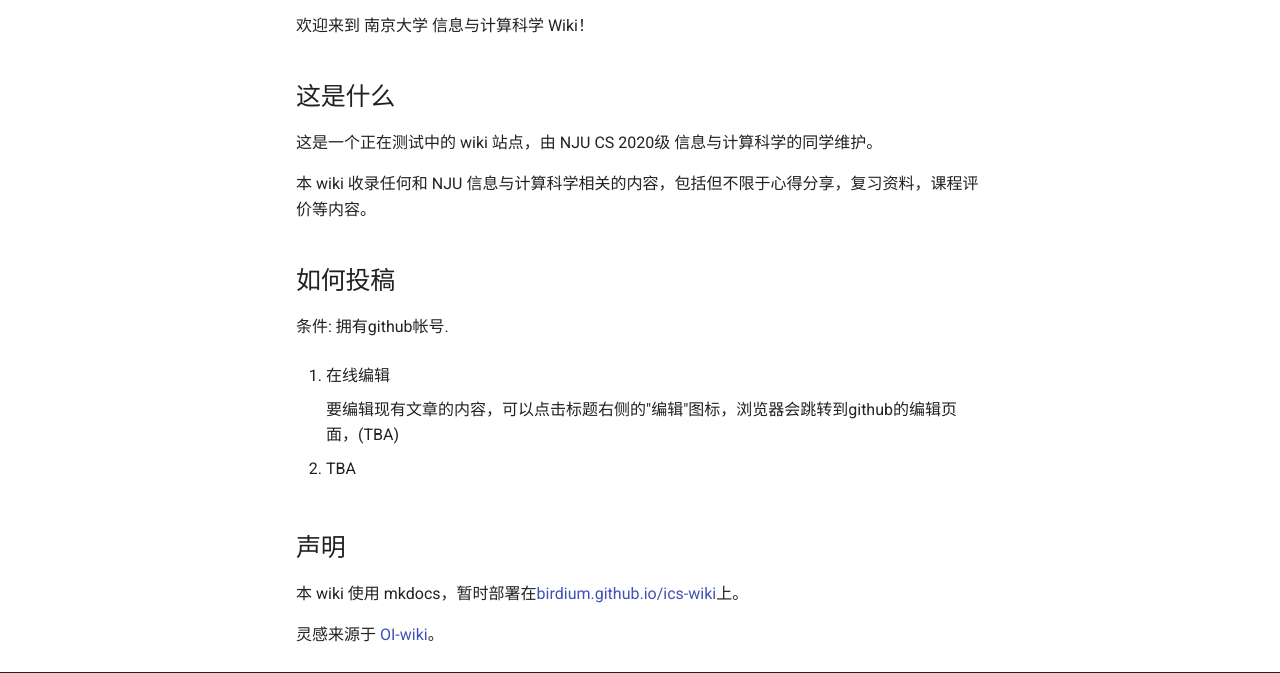
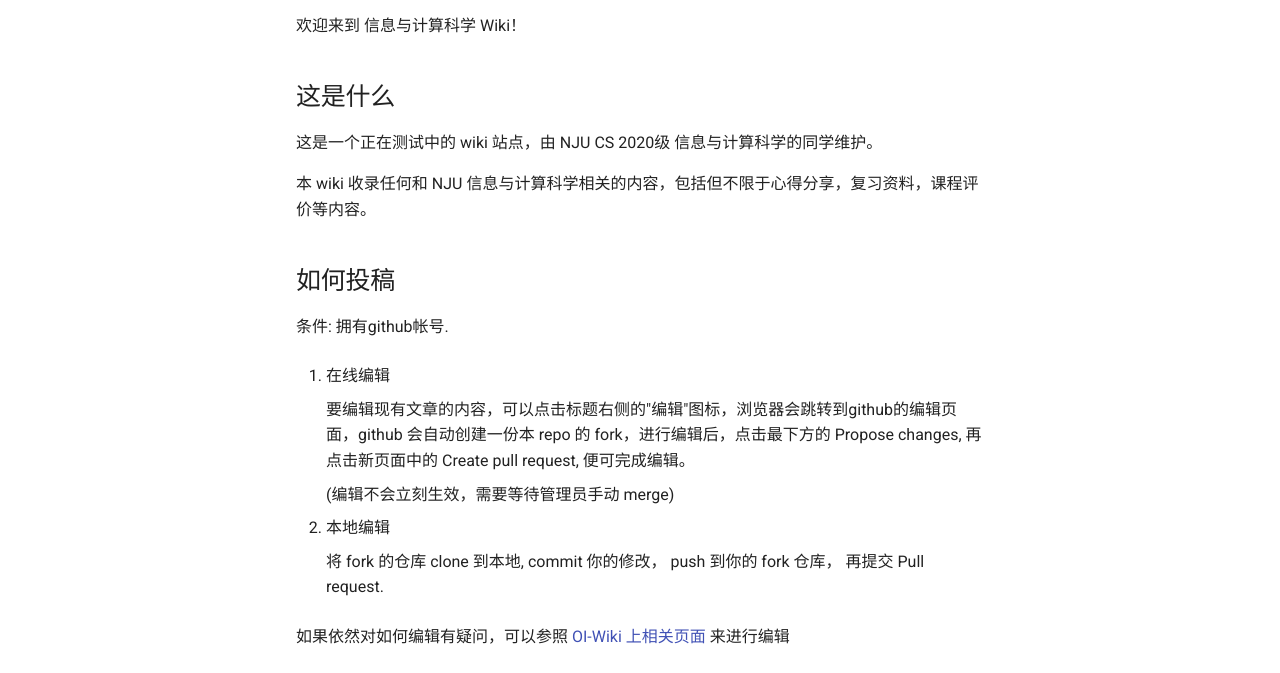
Before and after one commit to WCG2025/ics-wiki, a plain HTML site: page index.html in a window 1280 px wide. Shown: the part 208-881 px from the top of the page. Drawn offline with nearby package versions, Linux system fonts and the light colour scheme; no server answers.

Commit message:
Deployed 99a31c8 with MkDocs version: 1.3.0

```diff
--- a/index.html
+++ b/index.html
@@ -816,7 +816,7 @@
 
 <h1 id="ics-wiki">ics-wiki<a class="headerlink" href="#ics-wiki" title="Permanent link">&para;</a></h1>
 <p>Welcome to Information and Computing Science Wiki</p>
-<p>欢迎来到 南京大学 信息与计算科学 Wiki！</p>
+<p>欢迎来到 信息与计算科学 Wiki！</p>
 <h2 id="_1">这是什么<a class="headerlink" href="#_1" title="Permanent link">&para;</a></h2>
 <p>这是一个正在测试中的 wiki 站点，由 NJU CS 2020级 信息与计算科学的同学维护。</p>
 <p>本 wiki 收录任何和 NJU 信息与计算科学相关的内容，包括但不限于心得分享，复习资料，课程评价等内容。</p>
@@ -825,12 +825,15 @@
 <ol>
 <li>
 <p>在线编辑</p>
-<p>要编辑现有文章的内容，可以点击标题右侧的"编辑"图标，浏览器会跳转到github的编辑页面，(TBA)</p>
+<p>要编辑现有文章的内容，可以点击标题右侧的"编辑"图标，浏览器会跳转到github的编辑页面，github 会自动创建一份本 repo 的 fork，进行编辑后，点击最下方的 Propose changes, 再点击新页面中的 Create pull request, 便可完成编辑。</p>
+<p>(编辑不会立刻生效，需要等待管理员手动 merge) </p>
 </li>
 <li>
-<p>TBA</p>
+<p>本地编辑</p>
+<p>将 fork 的仓库 clone 到本地, commit 你的修改， push 到你的 fork 仓库， 再提交 Pull request.</p>
 </li>
 </ol>
+<p>如果依然对如何编辑有疑问，可以参照 <a href="https://oi-wiki.org/intro/htc">OI-Wiki 上相关页面</a> 来进行编辑</p>
 <h2 id="_3">声明<a class="headerlink" href="#_3" title="Permanent link">&para;</a></h2>
 <p>本 wiki 使用 mkdocs，暂时部署在<a href="https://birdium.github.io/ics-wiki">birdium.github.io/ics-wiki</a>上。</p>
 <p>灵感来源于 <a href="https://github.com/OI-wiki/OI-wiki">OI-wiki</a>。</p>
```
Also changed, not shown: search/search_index.json (+1 -1 lines), 1 other file.
